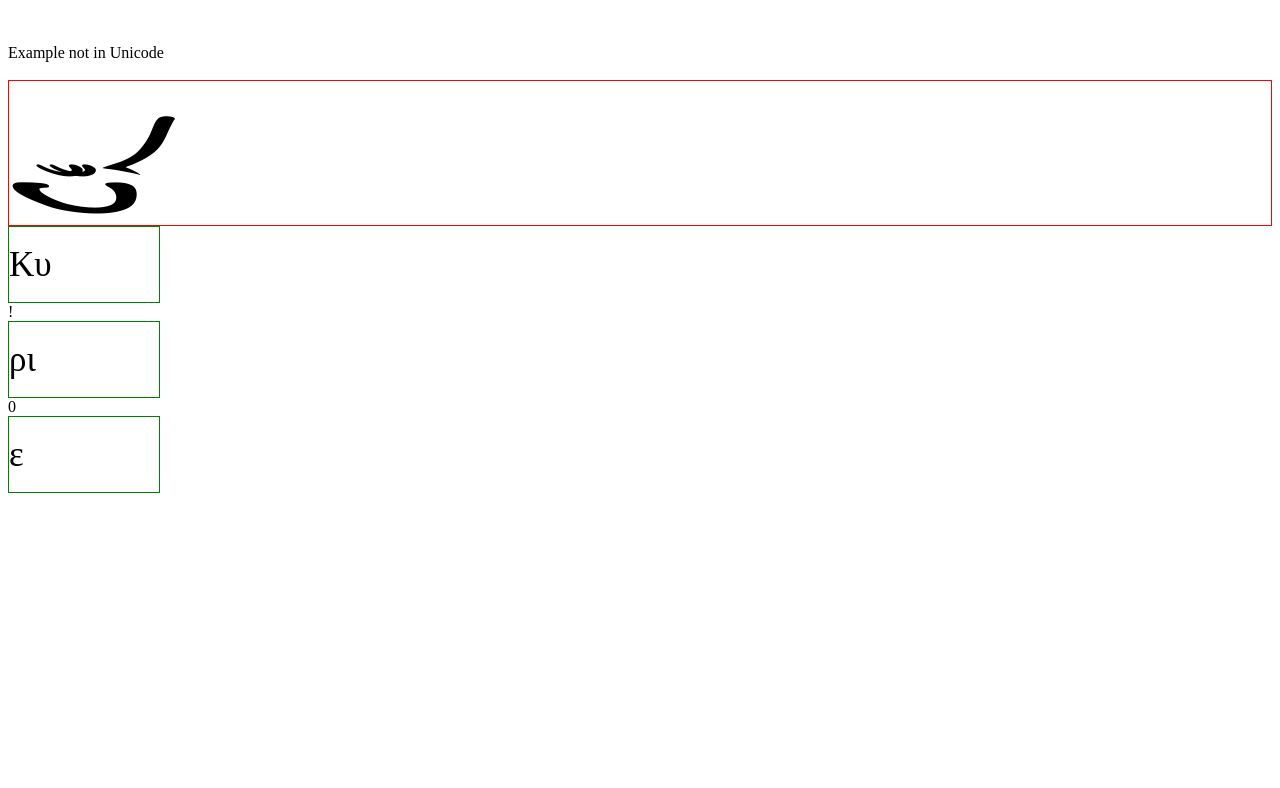
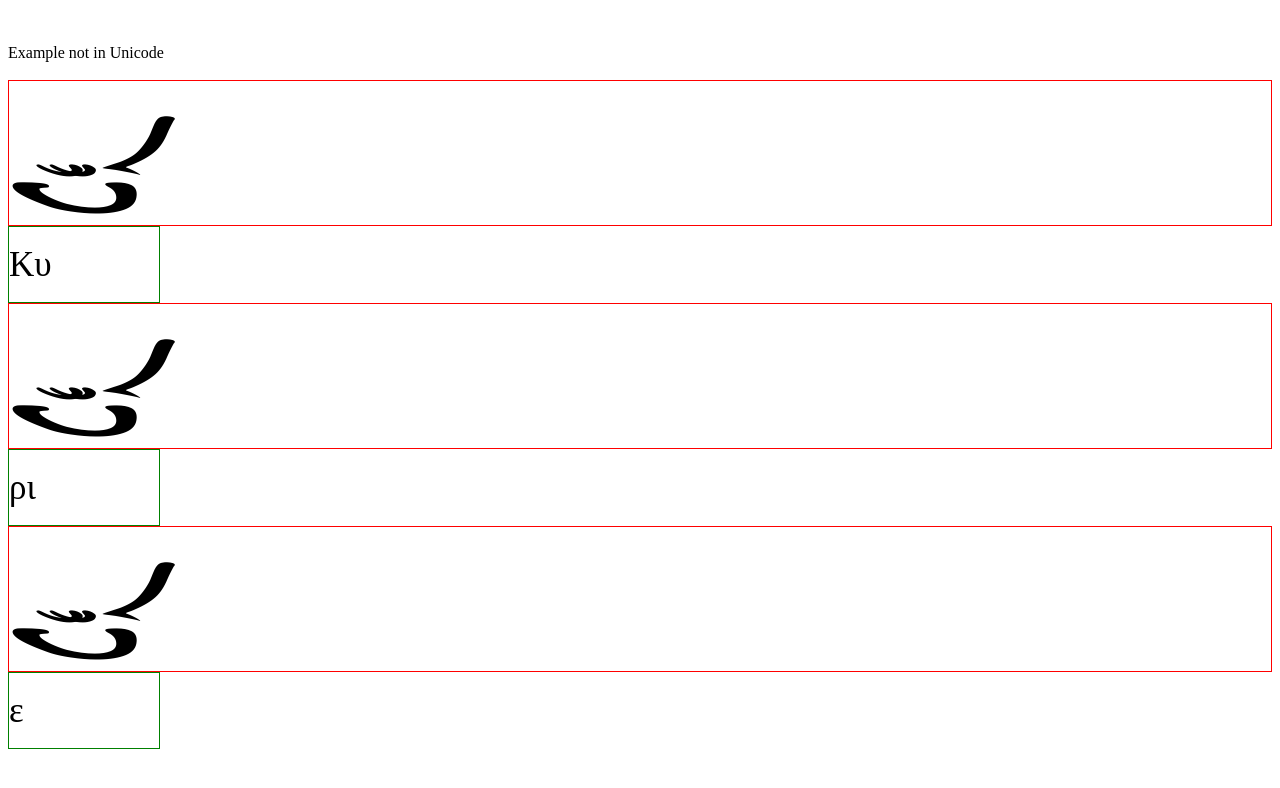
Before and after one commit to nsiklafidis/bmmn.github.io, a plain HTML site: page new.html in a window 1280 px wide. Drawn offline with Linux system fonts and the light colour scheme.

Commit message:
Update new.html

```diff
--- a/new.html
+++ b/new.html
@@ -38,12 +38,12 @@
     <dd>Κυ</dd>
   </div>
   <div>
-    <a class="stath">!</a>
-    <dd>ρι</dd>
+<dt>rad</dt>
+	  <dd>ρι</dd>
   </div>
   <div>
-    <a class="stath">0</a>
-    <dd>ε</dd>
+<dt>rad</dt>
+	  <dd>ε</dd>
   </div>
   </body>
 	</html>
```
